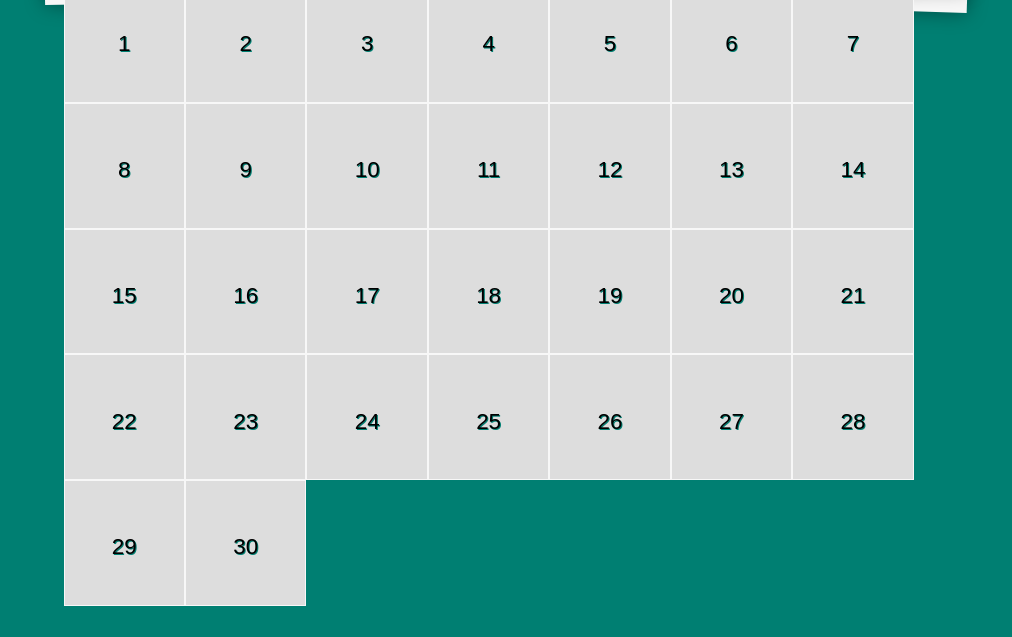
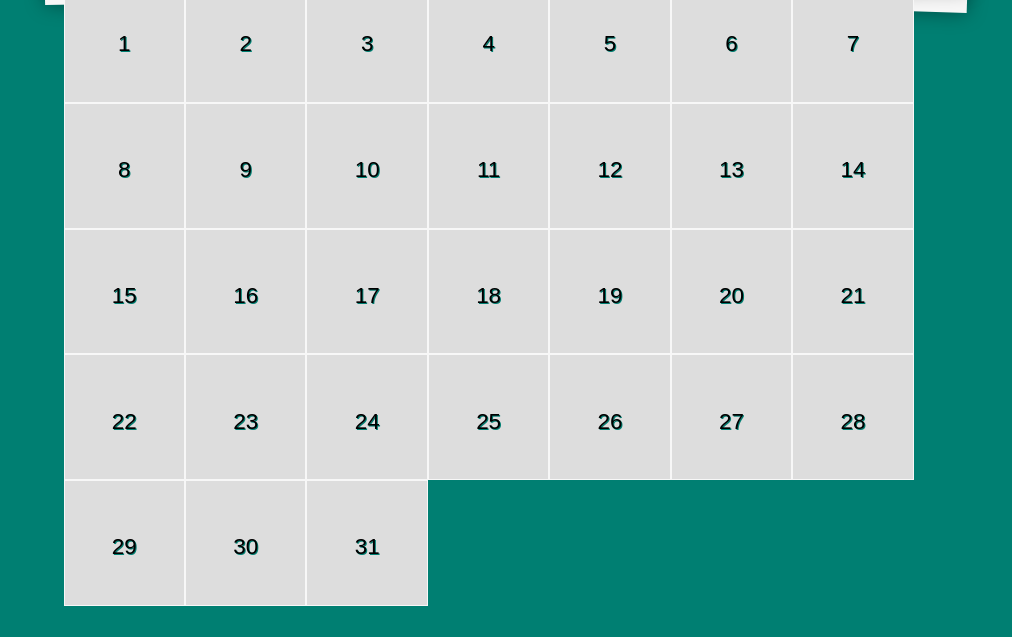
Before and after one commit to antony0110/Calendario2020, a plain HTML site: page index.html in a window 1280 px wide. Shown: the part 163-800 px from the top of the page, without its empty margins (134-1146 px from the left). Drawn offline with Linux system fonts and the light colour scheme.

Commit message:
Calendario

```diff
--- a/index.html
+++ b/index.html
@@ -41,6 +41,7 @@
 <span class="day">28</span>
 <span class="day">29</span>
 <span class="day">30</span>
+<span class="day">31 </span>
 <div class="clearfix"></div>
 
 
```
